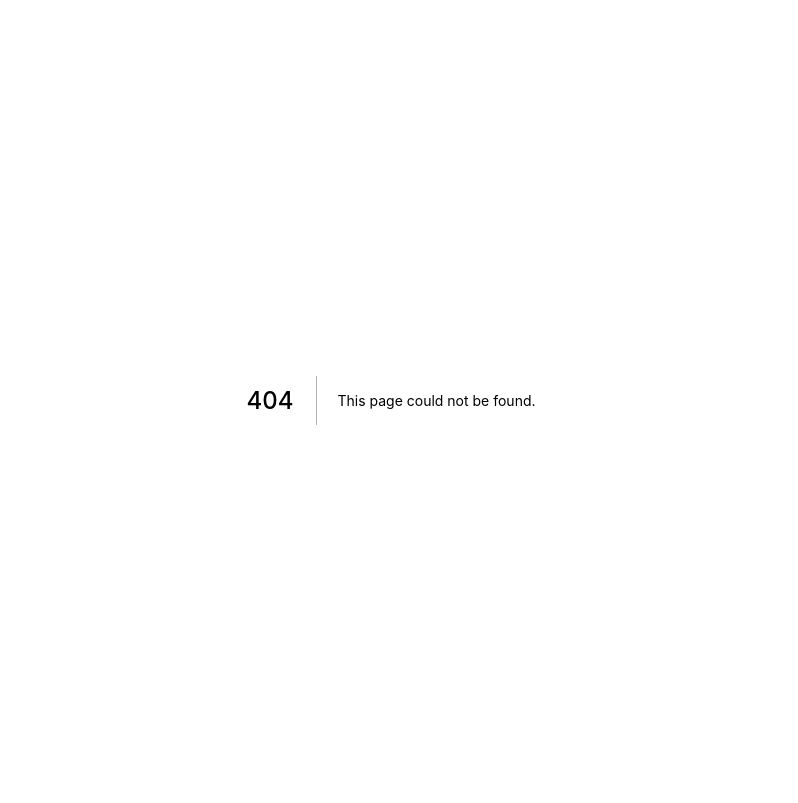
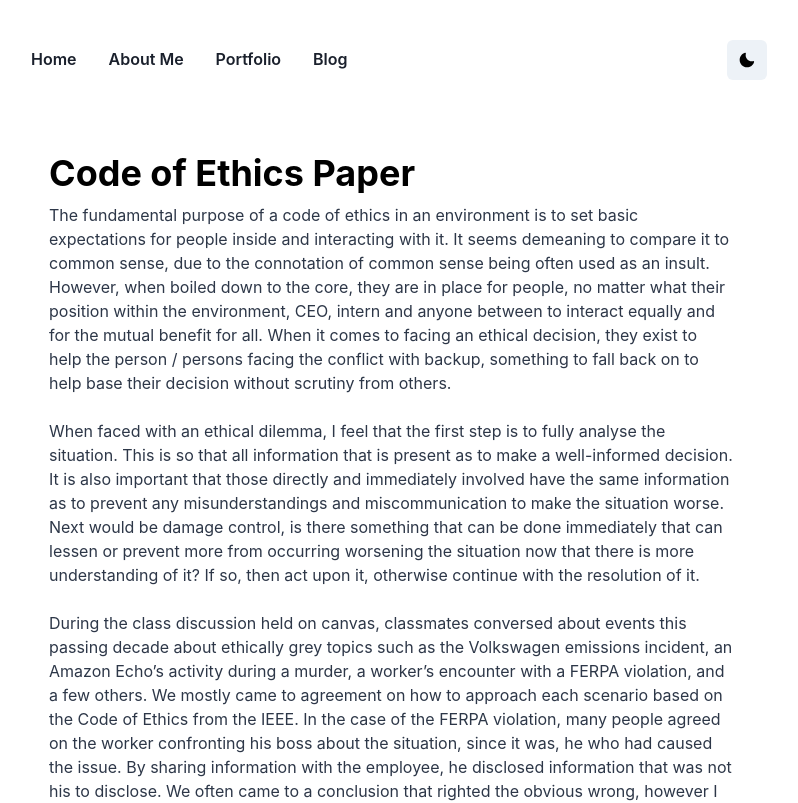
Before and after one commit to Haaduken/Haaduken.com, a Next.js app: page /codeOfEthics in a window 1280 px wide. Before the commit this address had no page. Shown: the top 803 px of the page, without its empty margins (249-1047 px from the left). Built offline with nearby package versions, Linux system fonts and the light colour scheme.

Commit message:
code of ethics added, not direct link because I don't want it to be

```diff
--- /dev/null
+++ b/pages/codeOfEthics.js
@@ -0,0 +1,48 @@
+import { Flex, Heading, Stack, Text, useColorMode } from "@chakra-ui/react";
+
+import Container from "../components/Container";
+import Head from "next/head";
+
+export default function Index() {
+  const { colorMode } = useColorMode();
+  const colorSecondary = {
+    light: "gray.700",
+    dark: "gray.400",
+  };
+  return (
+    <>
+      <Container>
+        <Head>
+          <title>Code of Ethics</title>
+        </Head>
+        <Stack
+          as="main"
+          spacing={8}
+          justifyContent="center"
+          alignItems="flex-start"
+          m="0 auto 4rem auto"
+          maxWidth="700px"
+          px={2}
+        >
+          <Flex
+            flexDirection="column"
+            justifyContent="flex-start"
+            alignItems="flex-start"
+            maxWidth="700px"
+          >
+            <Heading mb={2}>Code of Ethics Paper</Heading>
+            <Text color={colorSecondary[colorMode]}>The fundamental purpose of a code of ethics in an environment is to set basic expectations for people inside and interacting with it. It seems demeaning to compare it to common sense, due to the connotation of common sense being often used as an insult. However, when boiled down to the core, they are in place for people, no matter what their position within the environment, CEO, intern and anyone between to interact equally and for the mutual benefit for all. When it comes to facing an ethical decision, they exist to help the person / persons facing the conflict with backup, something to fall back on to help base their decision without scrutiny from others.
+            <br/><br/>
+            When faced with an ethical dilemma, I feel that the first step is to fully analyse the situation. This is so that all information that is present as to make a well-informed decision. It is also important that those directly and immediately involved have the same information as to prevent any misunderstandings and miscommunication to make the situation worse. Next would be damage control, is there something that can be done immediately that can lessen or prevent more from occurring worsening the situation now that there is more understanding of it? If so, then act upon it, otherwise continue with the resolution of it.
+            <br/><br/>
+            During the class discussion held on canvas, classmates conversed about events this passing decade about ethically grey topics such as the Volkswagen emissions incident, an Amazon Echo’s activity during a murder, a worker’s encounter with a FERPA violation, and a few others. We mostly came to agreement on how to approach each scenario based on the Code of Ethics from the IEEE. In the case of the FERPA violation, many people agreed on the worker confronting his boss about the situation, since it was, he who had caused the issue. By sharing information with the employee, he disclosed information that was not his to disclose. We often came to a conclusion that righted the obvious wrong, however I wonder how differently it would have gone if we were given something a bit more controversial instead, where multiple perspectives could be correct, and not just one right answer. The study I personally went over was the one about the Amazon Echo and who should have the rights to the data that is recorded passively by it. The point that Amazon should own it makes some sense since it is their property and terms and conditions to use their service was signed to permit it, but at the same time the user should have free access to that which was recorded without the need of complications.
+            <br/><br/>
+            Using the six virtues of ethics supplied, in regards to the Amazon Echo case, I feel that Fidelity is most applicable, as the company made it a lot more difficult to apprehend the true murderer due to a lack of evidence locked away within their system. If Amazon was more lenient and didn’t force a warrant to get the information, it would have been a lot better, for everybody involved. Another would be Integrity, as it is quite unusual that they do not freely share that recoded information with the person they got it from, even if requested for, unlike Google, who will give data as requested. In turn this can also be linked to Charity from the six virtues as Amazon could have seen this as an event that they could have resolved by simply handing over the information for the sake of justice and bring closure to a tragic incident.
+
+          </Text>
+          </Flex>
+        </Stack>
+      </Container>
+    </>
+  );
+}
```
